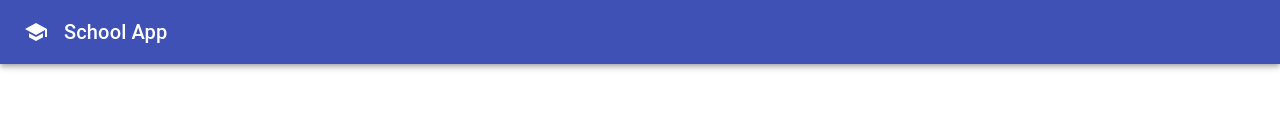
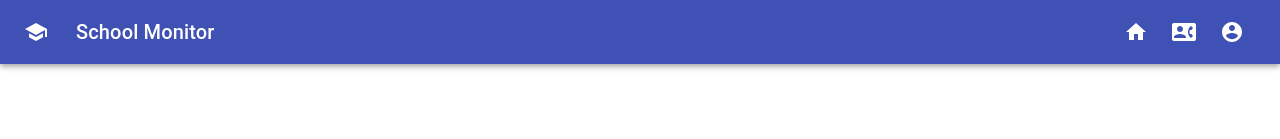
Before and after one commit to learnerhub2019/ReactCodeSandBox, a React (Create React App) app: page / in a window 1280 px wide. Shown: the top 139 px of the page. Built offline with nearby package versions, Linux system fonts and the light colour scheme.

Commit message:
Missed files

```diff
--- a/src/components/_layout/default/index.js
+++ b/src/components/_layout/default/index.js
@@ -1,21 +1,18 @@
 import React from "react";
 import AppBar from "@material-ui/core/AppBar";
-// import Button from "@material-ui/core/Button";
-import SchoolIcon from "@material-ui/icons/School";
-// import Card from "@material-ui/core/Card";
-// import CardActions from "@material-ui/core/CardActions";
-// import CardContent from "@material-ui/core/CardContent";
-// import CardMedia from "@material-ui/core/CardMedia";
+
 import CssBaseline from "@material-ui/core/CssBaseline";
-// import Grid from "@material-ui/core/Grid";
 import Toolbar from "@material-ui/core/Toolbar";
 import Typography from "@material-ui/core/Typography";
 import { makeStyles } from "@material-ui/core/styles";
-// import Container from "@material-ui/core/Container";
 
-// import Snackbar from "@material-ui/core/Snackbar";
-// import IconButton from "@material-ui/core/IconButton";
-// import CloseIcon from "@material-ui/icons/Close";
+import { Link as RouterLink } from "react-router-dom";
+
+import SchoolIcon from "@material-ui/icons/School";
+import IconButton from "@material-ui/core/IconButton";
+import AccountCircleIcon from "@material-ui/icons/AccountCircle";
+import HomeIcon from "@material-ui/icons/Home";
+import ContactPhoneIcon from "@material-ui/icons/ContactPhone";
 
 import CopyrightComponent from "../../common/copyright/Copyright.component";
 
@@ -48,6 +45,18 @@ const useStyles = makeStyles(theme => ({
   footer: {
     backgroundColor: theme.palette.background.paper,
     padding: theme.spacing(6)
+    // position: "relative",
+    // top: "auto",
+    // bottom: 0
+  },
+  menuButton: {
+    marginRight: theme.spacing(2)
+  },
+  title: {
+    flexGrow: 1
+  },
+  grow: {
+    flexGrow: 1
   }
 }));
 
@@ -58,17 +67,45 @@ export default function DefaultLayout({ children }) {
       <CssBaseline />
       <AppBar position="relative">
         <Toolbar>
-          <SchoolIcon className={classes.icon} />
-          <Typography variant="h6" color="inherit" noWrap>
-            School App
+          <IconButton
+            edge="start"
+            className={classes.menuButton}
+            color="inherit"
+            aria-label="menu"
+            component={RouterLink}
+            to="/"
+          >
+            {/* <MenuIcon /> */}
+            <SchoolIcon />
+          </IconButton>
+          {/* <SchoolIcon className={classes.icon} /> */}
+          <Typography variant="h6" color="inherit">
+            School Monitor
           </Typography>
+          <div className={classes.grow} />
+          <IconButton
+            color="inherit"
+            aria-label="menu"
+            component={RouterLink}
+            to="/"
+          >
+            <HomeIcon />
+          </IconButton>
+          <IconButton color="inherit" component={RouterLink} to="/">
+            <ContactPhoneIcon />
+          </IconButton>
+          <IconButton
+            color="inherit"
+            component={RouterLink}
+            to="/login"
+            // startIcon={<AccountCircleIcon />}
+          >
+            {/* Login */}
+            <AccountCircleIcon />
+          </IconButton>
         </Toolbar>
       </AppBar>
-      <main>
-        {/* Hero unit */}
-
-        {children}
-      </main>
+      <main>{children}</main>
       {/* Footer */}
       <footer className={classes.footer}>
         <Typography variant="h6" align="center" gutterBottom>
```
